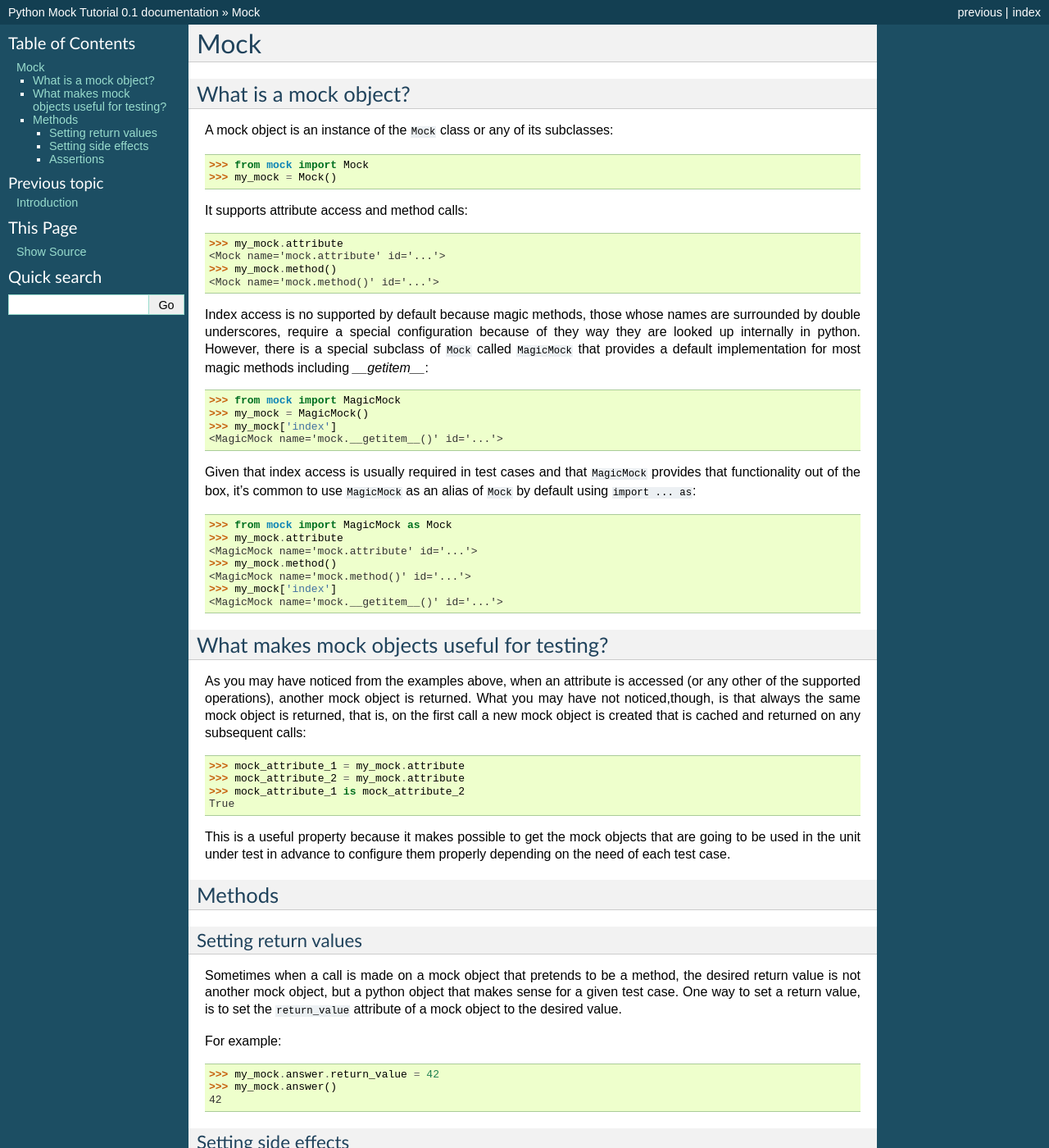
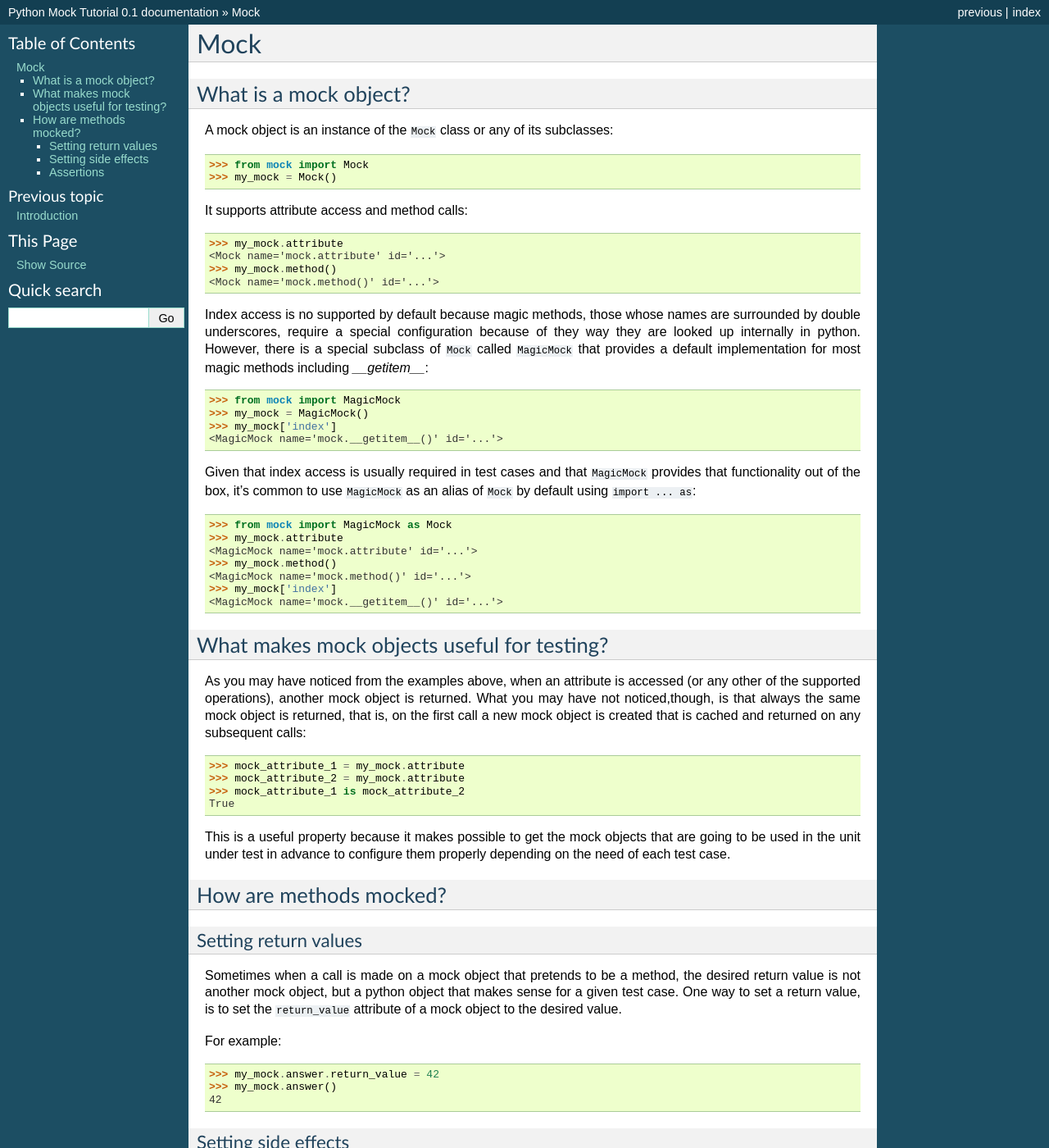
Before and after one commit to jcollado/python-mock-tutorial, a Sphinx documentation site: the page built from source/mock.rst, in a window 1280 px wide and 1400 px high. Shown: the whole window at 82% size. Built offline with Sphinx 7.4.7, drawn with Linux system fonts in a browser that asks for light colours.

Commit message:
Update section name

```diff
--- a/source/mock.rst
+++ b/source/mock.rst
@@ -70,8 +70,8 @@ that are going to be used in the unit under test in advance to configure them
 properly depending on the need of each test case.
 
 
-Methods
--------
+How are methods mocked?
+-----------------------
 
 
 Setting return values
```
